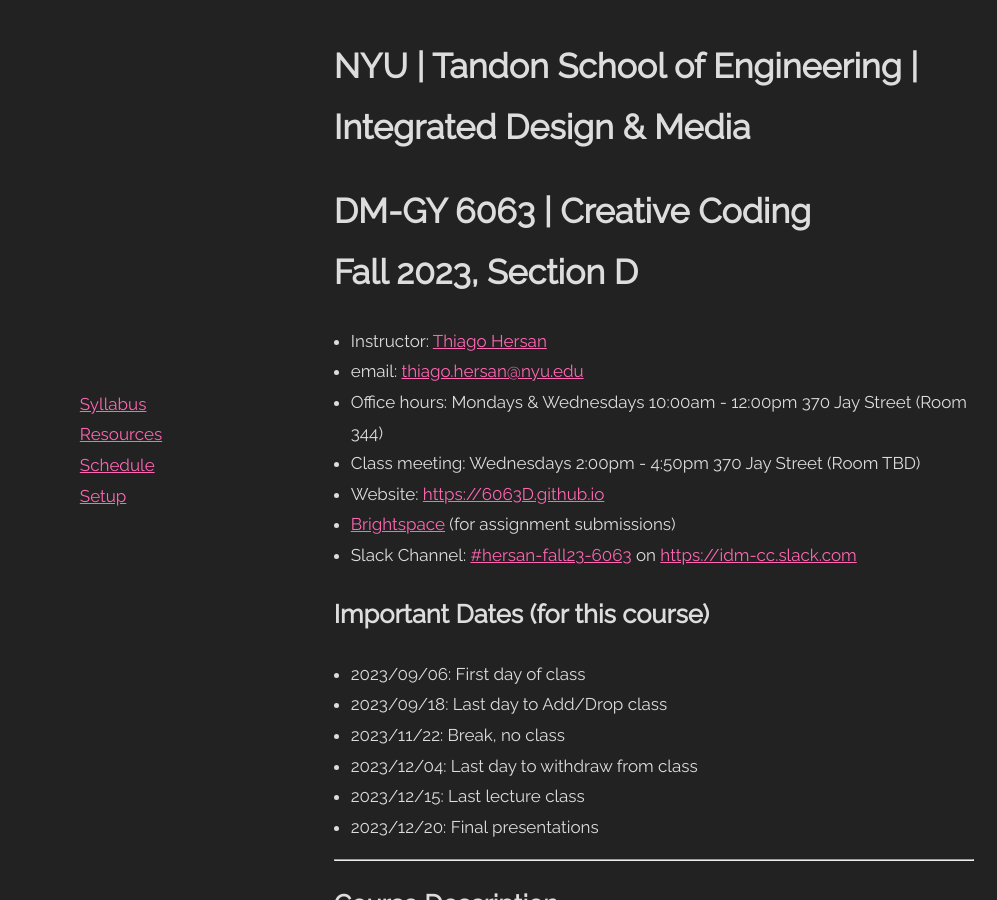
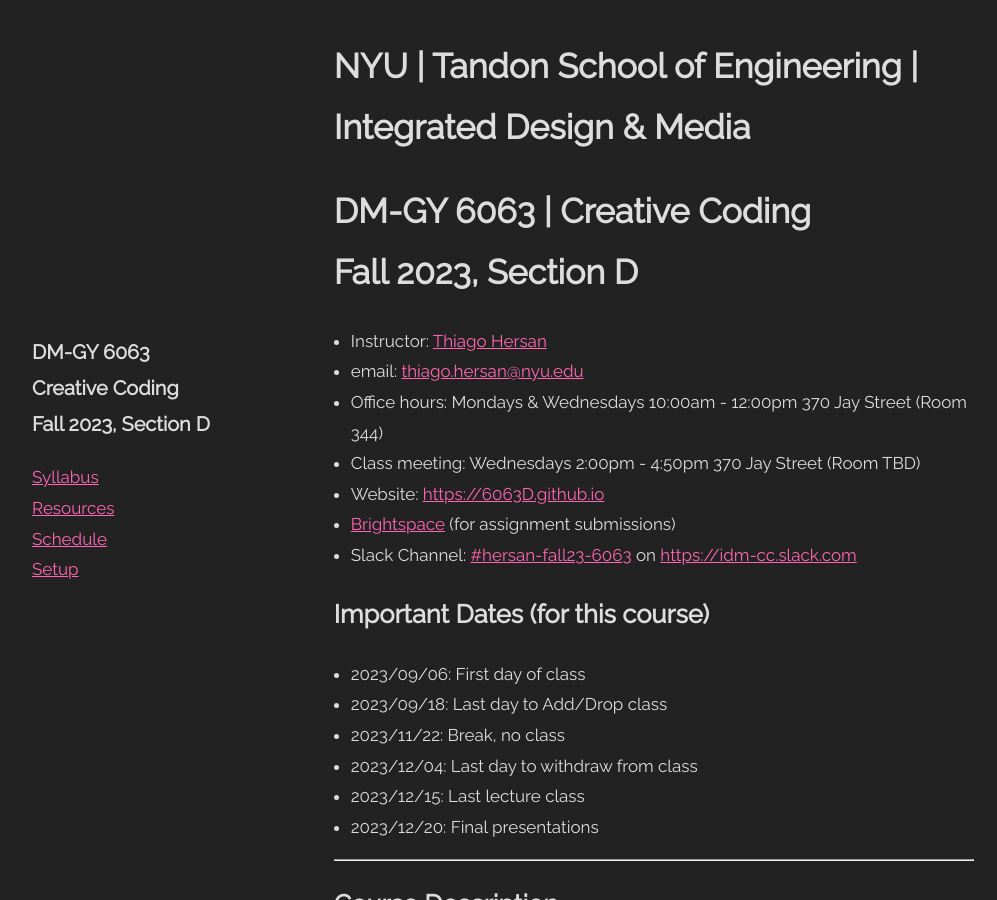
Before and after one commit to DM-GY-6063-2023F-D/DM-GY-6063-2023F-D, a Jekyll site: the page built from README.md, in a window 1280 px wide and 900 px high. Shown: the whole window, without its empty margins (186-1183 px from the left). Built offline with Jekyll 4.4.1, drawn with Linux system fonts in a browser that asks for light colours.

Commit message:
add title to nav

```diff
--- a/_includes/nav.html
+++ b/_includes/nav.html
@@ -1,4 +1,9 @@
 <div class="nav-container">
+  <div clas="centerly">
+    <div class="nav-title">
+      <h3>DM-GY 6063<br>Creative Coding<br>Fall 2023, Section D</h3>
+    </div>
+
     <div class="menu">
       <a href="{{ site.baseurl }}/">Syllabus</a>
       {% for p in site.pages %}
@@ -8,3 +13,4 @@
       {% endfor %}
     </div>
   </div>
+</div>
```
Lines whose indentation alone changed are shown as unchanged.
